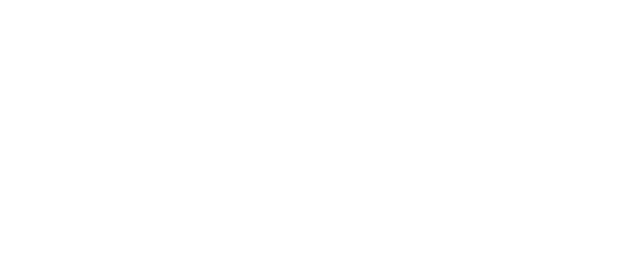
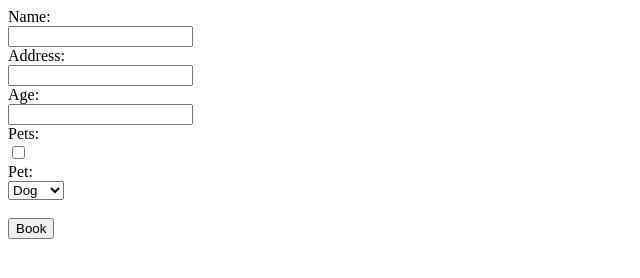
Before and after one commit to Lairens/learningNewStuff, a plain HTML site: page understandingDOM/interactiveClientSideForm/index.html in a window 1280 px wide. Shown: the whole page, without its empty margins (0-640 px from the left). Drawn offline with Linux system fonts and the light colour scheme.

Commit message:
Update index.html
Barebones version of the html page

```diff
--- a/understandingDOM/interactiveClientSideForm/index.html
+++ b/understandingDOM/interactiveClientSideForm/index.html
@@ -7,6 +7,21 @@ This page will host the form-->
         <link rel="stylesheet" type="text/css" href="css/style.css">
     </head>
     <body>
+        <div>
+            <form action="">
+                Name: <br><input type="text"><br>
+                Address: <br><input type="text"><br>
+                Age: <br><input type="text"><br>
+                Pets: <br><input type="checkbox"><br>
+                Pet: <br><select name="" id="">
+                    <option value="">Dog</option>
+                    <option value="">Cat</option>
+                    <option value="">Bird</option>
+                    <option value="">Other</option>
+                </select><br>
+                <br><input type="submit" value="Book">
+            </form>
+        </div>
         <script src="js/script.js"></script>
     </body>
 </html>
```
